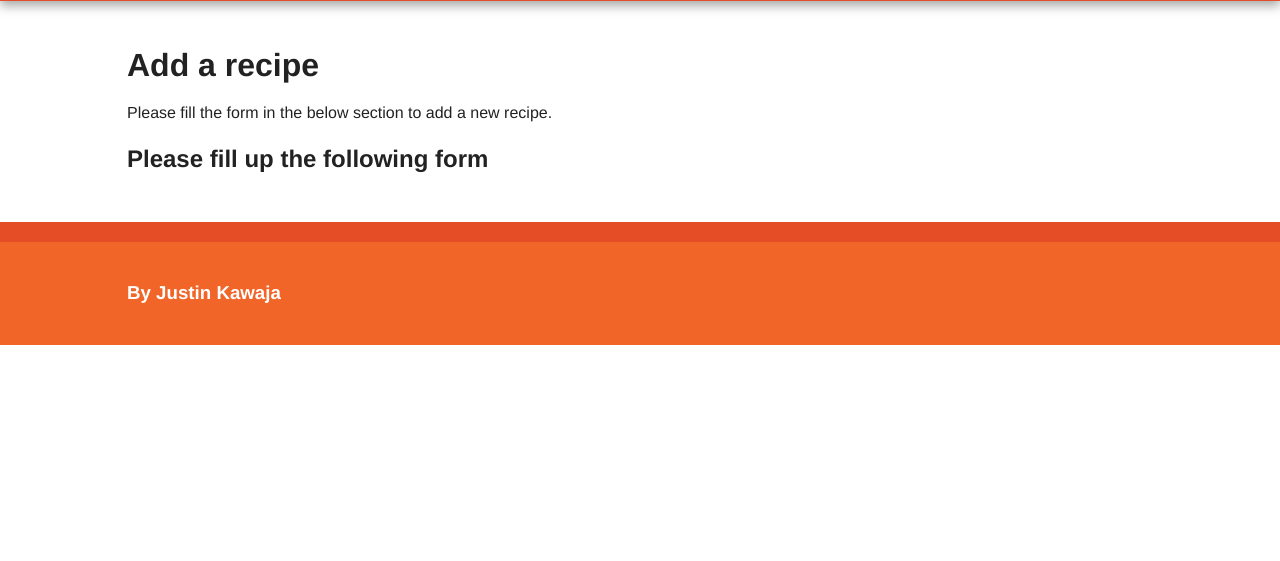
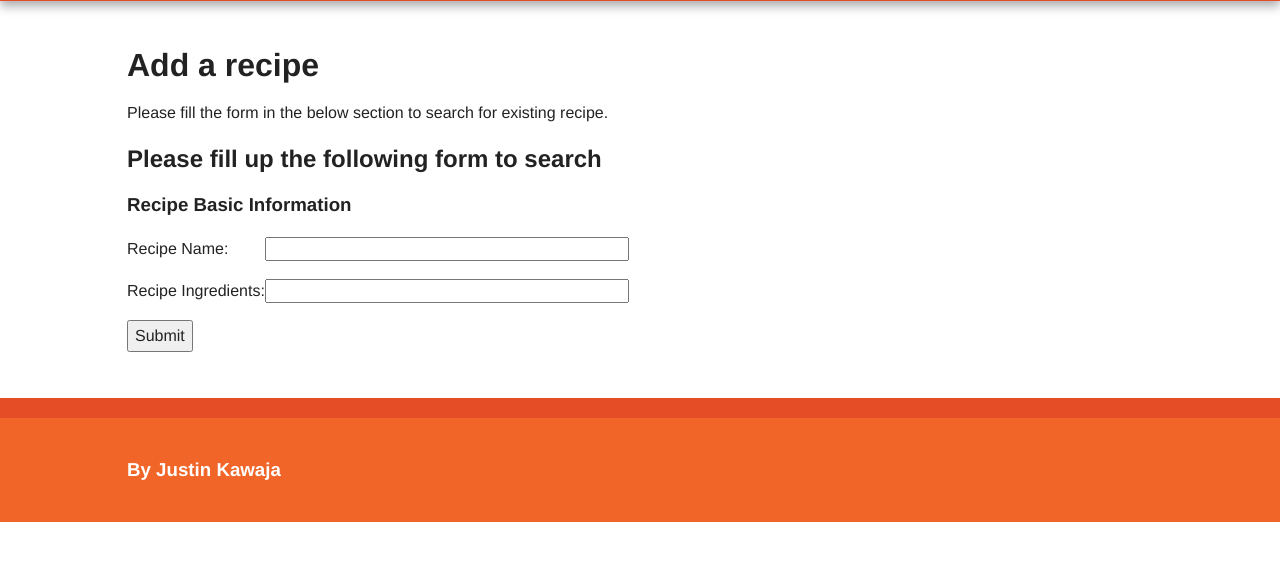
Before and after one commit to jkawaja/termProject, a Flask app: template templates/search_recipe_auto.html in a window 1280 px wide. Shown: the part 88-649 px from the top of the page. Run offline with Flask 2, Linux system fonts and the light colour scheme; the template is opened without the code that fills it: values that come from a table or form of the project are taken from there, others are empty; some libraries are stand-ins or nearby versions.

Commit message:
Setting up search_recipe_auto.html

```diff
--- a/templates/search_recipe_auto.html
+++ b/templates/search_recipe_auto.html
@@ -10,18 +10,34 @@ Add a recipe
 {% endblock %}
 
 {% block H1_Content %}
-Please fill  the form in the below section to add a new recipe.
+Please fill  the form in the below section to search for existing recipe.
 {% endblock %}
 
 {% block H2_Description %}
-Please fill up the following form
+Please fill up the following form to search
 {% endblock %}
 
 {% block H2_Content %}
-
-
-
-
-
-
+<section>
+    <form action="" enctype="multipart/form-data" method="post">
+        {{ form.csrf_token }}
+<div class="row">
+    <div class="col-md-5">
+        <h3>Recipe Basic Information</h3>
+        <table>
+            {{ render_field(form.recipe_name, size=40) }}
+            {{ render_field(form.recipe_ingredients, size=40) }}
+        </table>
+    </div>
+    <table>
+        <tr class="submit">
+            <td></td>
+            <td>
+                <button type="submit">Submit</button>
+            </td>
+        </tr>
+    </table>
+    </div>
+    </form>
+    </section>
 {% endblock %}
```
